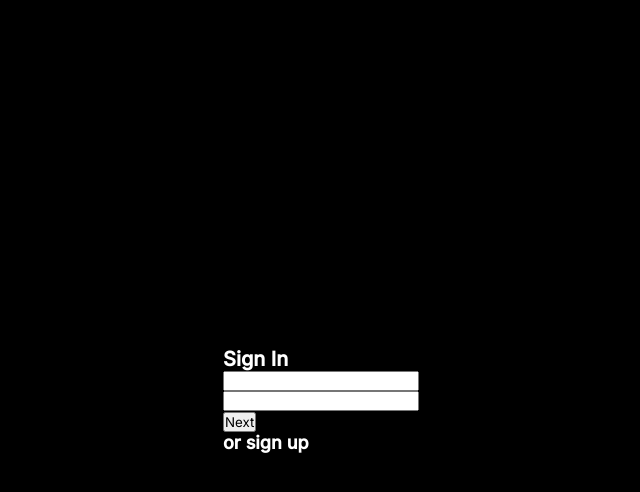
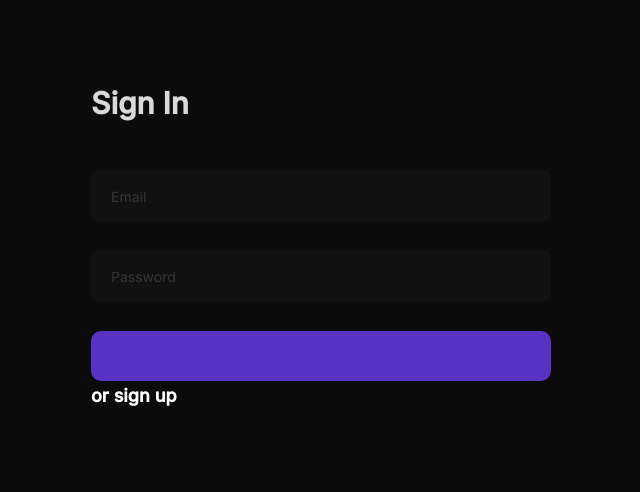
Before and after one commit to emmanuelojiji/forum, a React (Create React App) app: page / in a window 1280 px wide. Shown: the top 492 px of the page, without its empty margins (319-959 px from the left). Built offline with nearby package versions, Linux system fonts and the light colour scheme.

Commit message:
Overflow hidden added to body
firebase config added

input and button styling added

```diff
--- a/package.json
+++ b/package.json
@@ -12,6 +12,7 @@
     "@testing-library/jest-dom": "^5.16.5",
     "@testing-library/react": "^13.4.0",
     "@testing-library/user-event": "^13.5.0",
+    "firebase": "^9.23.0",
     "react": "^18.2.0",
     "react-dom": "^18.2.0",
     "react-scripts": "5.0.1",
--- a/public/index.html
+++ b/public/index.html
@@ -3,7 +3,7 @@
   <head>
     <meta charset="utf-8" />
     <link rel="icon" href="%PUBLIC_URL%/favicon.ico" />
-    <meta name="viewport" content="width=device-width, initial-scale=1 viewport-fit=cover" />
+    <meta name="viewport" content="width=device-width, initial-scale=1 maximum-scale=1 viewport-fit=cover" />
     <meta name="theme-color" content="#000000" />
     <meta
       name="description"
--- a/src/Components/Authentication.js
+++ b/src/Components/Authentication.js
@@ -1,5 +1,7 @@
 import "./Authentication.scss";
 import { useEffect, useState } from "react";
+import FormInput from "../Components/FormInput";
+import FormButton from "../Components/FormButton";
 
 const Authentication = ({ setUserSignedIn }) => {
   const code = "123456";
@@ -8,38 +10,42 @@ const Authentication = ({ setUserSignedIn }) => {
 
   return (
     <div className="Authentication">
+      <div className="authentication-content">
         {view === "sign-in" && (
           <div className="sign-in">
-          <h1>Sign In</h1>
-          <input></input>
-          <input></input>
-          <button onClick={() => setUserSignedIn(true)}>Next</button>
+            <h1 className="authentication-title">Sign In</h1>
+            <FormInput placeholder="Email" />
+            <FormInput placeholder="Password" />
+            <FormButton onClick={() => setUserSignedIn(true)} />
+
             <h2 onClick={() => setView("referral")}>or sign up</h2>
           </div>
         )}
 
         {view === "referral" && (
           <div className="referral-container">
-          <h1>referral code</h1>
-          <input
+            <h1 className="authentication-title">Enter your referral<br/> code</h1>
+            <FormInput
+            placeholder="Code"
               onChange={(e) => {
                 if (e.target.value === code) {
                   setView("sign-up");
                 }
               }}
-          ></input>
+            />
           </div>
         )}
 
         {view === "sign-up" && (
           <div className="sign-up">
-          <h1>Sign up</h1>
-          <input></input>
-          <input></input>
-          <button>Next</button>
+            <h1 className="authentication-title">Sign up</h1>
+            <FormInput placeholder="Email" />
+            <FormInput placeholder="Password" />
+            <FormButton />
             <h2 onClick={() => setView("sign-in")}>sign in</h2>
           </div>
         )}
+      </div>
     </div>
   );
 };
--- a/src/Components/Authentication.scss
+++ b/src/Components/Authentication.scss
@@ -1,12 +1,23 @@
 .Authentication {
-  background: black;
+  background: #0B0B0B;
   height: 100vh;
+  width: 100%;
   color: white;
   display: flex;
+  flex-direction: column;
+  justify-content: start;
   align-items: center;
-  justify-content: center;
+  padding-top: calc(env(safe-area-inset-top) + 85px);
 }
 
-input {
-  display: block;
+.authentication-content{
+  max-width: 500px;
+  width: 100%;
+  padding: 0 20px;
 }
+
+.authentication-title{
+  font-size: 30px;
+  margin-bottom: 50px;
+  color: rgb(217, 217, 217);
+}
--- a/src/Components/Feed.scss
+++ b/src/Components/Feed.scss
@@ -1,7 +1,6 @@
 .Feed {
   background: #131313;
-  height: 100%;
   padding-left: 5%;
   padding-right: 5%;
-  overflow-y: scroll;
+
 }
--- /dev/null
+++ b/src/Components/FormButton.js
@@ -0,0 +1,9 @@
+import "./FormButton.scss";
+
+const FormButton = ({text, onClick}) => {
+  return (
+    <button className="form-button" onClick={onClick}>{text}</button>
+  );
+};
+
+export default FormButton;
--- /dev/null
+++ b/src/Components/FormButton.scss
@@ -0,0 +1,7 @@
+.form-button{
+    height: 50px;
+    width: 100%;
+    border-radius: 10px;
+    border: 0;
+    background: #5832C2;
+}
--- /dev/null
+++ b/src/Components/FormInput.js
@@ -0,0 +1,13 @@
+import "./FormInput.scss";
+
+const FormInput = ({ placeholder, onChange }) => {
+  return (
+    <input
+      className="form-input"
+      placeholder={placeholder}
+      onChange={onChange}
+    ></input>
+  );
+};
+
+export default FormInput;
--- /dev/null
+++ b/src/Components/FormInput.scss
@@ -0,0 +1,16 @@
+.form-input {
+  height: 50px;
+  width: 100%;
+  border: 0;
+  border-radius: 5px;
+  background: #111;
+  color: white;
+  margin-bottom: 30px;
+  padding-left: 20px;
+  outline: none;
+  font-size: 14px;
+
+  &::placeholder{
+    color: #353535;
+  }
+}
--- a/src/index.scss
+++ b/src/index.scss
@@ -3,6 +3,7 @@
   padding: 0;
   box-sizing: border-box;
   font-family: "Inter";
+  -webkit-appearance:none;
 }
 
 body {
@@ -10,11 +11,13 @@ body {
   -webkit-font-smoothing: antialiased;
   -moz-osx-font-smoothing: grayscale;
   height: fit-content;
+  overflow: hidden;
 }
 
 html,
 body {
   width: 100%;
+  background: #0B0B0B;
 }
 
 h1 {
```
Also changed, not shown: src/firebaseConfig.js (added, +17 -0 lines), 1 other file (tests, documents, lock files or other folders). Lines whose indentation alone changed are shown as unchanged.
